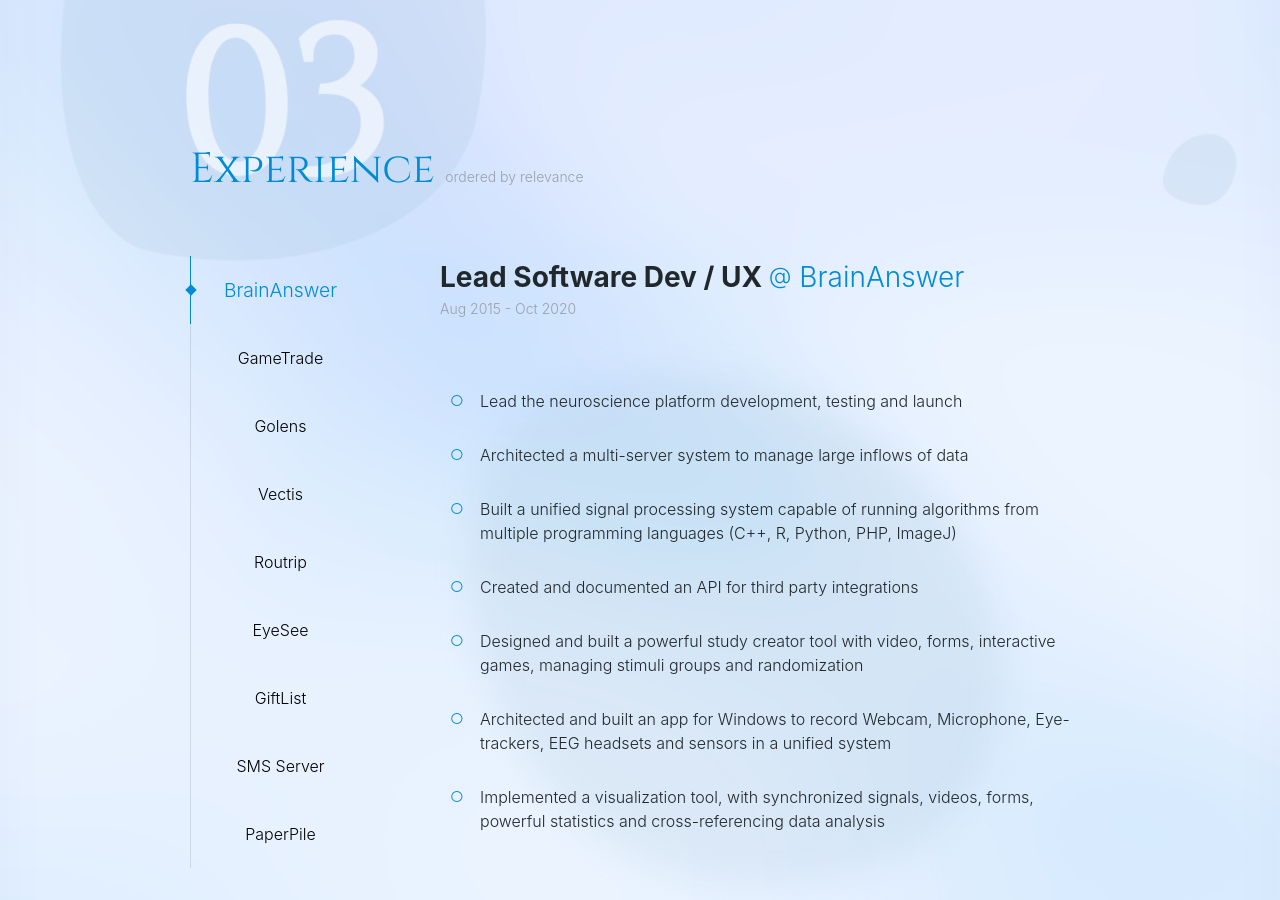
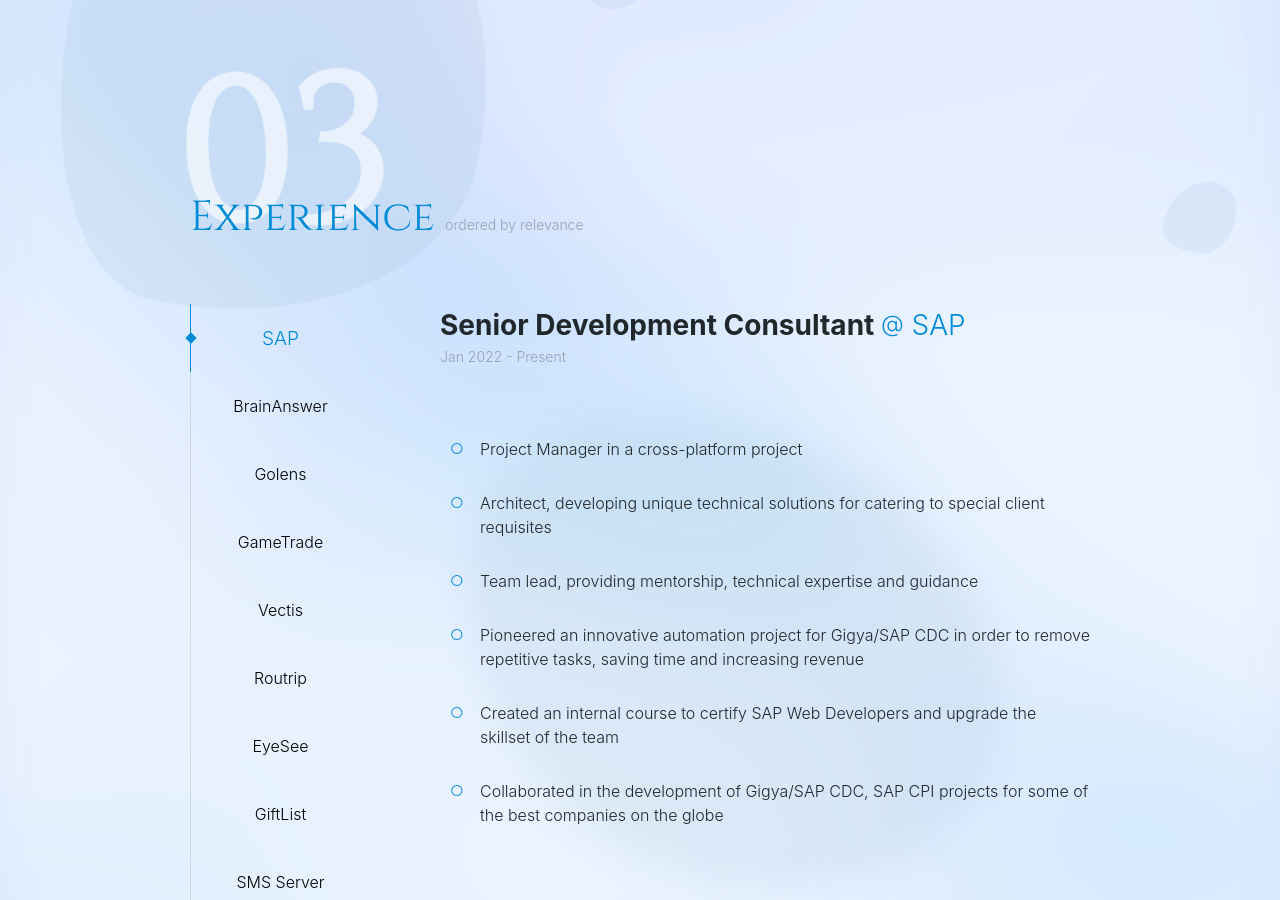
Before and after one commit to luismarques-io/luismarques-io.github.io, a Jekyll site: the page built from index.markdown, in a window 1280 px wide and 900 px high, scrolled down 2959 px. Built offline with Jekyll 4.4.1, drawn with Linux system fonts in a browser that asks for light colours; nearby versions of some CDN libraries; some web fonts are replaced; a script that is not in the unit is left out.

Commit message:
add SAP experience and skills

```diff
--- a/_data/experience.yml
+++ b/_data/experience.yml
@@ -1,7 +1,19 @@
+- company: SAP
+  url: https://sap.com/
+  range: Jan 2022 - Present
+  title: Senior Development Consultant
+  description:
+    - Project Manager in a cross-platform project
+    - Architect, developing unique technical solutions for catering to special client requisites
+    - Team lead, providing mentorship, technical expertise and guidance
+    - Pioneered an innovative automation project for Gigya/SAP CDC in order to remove repetitive tasks, saving time and increasing revenue
+    - Created an internal course to certify SAP Web Developers and upgrade the skillset of the team
+    - Collaborated in the development of Gigya/SAP CDC, SAP CPI projects for some of the best companies on the globe
+
 - company: BrainAnswer
   url: https://brainanswer.pt/
   range: Aug 2015 - Oct 2020
-  title: Lead Software Dev / UX
+  title: Lead Software Developer
   description:
     - Lead the neuroscience platform development, testing and launch
     # - Architected a multi-server system to manage large amounts of data transfer and processing
@@ -23,10 +35,21 @@
     - C++
     - C#
 
+- company: Golens
+  url: https://www.golens.com/
+  range: Nov 2020 - Dec 2021
+  title: Strategy & Operations Lead
+  description:
+    - Lead the operation from conception to a multi-country expansion
+    - Closely coordinated efforts of designers, programmers, marketeers and logistics experts
+    - Established and implemented the design language and branding
+    - Designed an innovative and interactive homepage widget menu to engage costumers
+    - Optimized the costumer path to minimize steps and distractions in order to maximize sales
+
 - company: GameTrade
   url: https://gametrade.pt/
   range: Apr 2014 - Nov 2016
-  title: Full Stack Software Dev / UX
+  title: Full Stack Software Developer
   description:
     - Built and shipped the marketplace as an MVP, continuing the development based on community suggestions
     - Developed the design language and user experience
@@ -36,21 +59,10 @@
     - Implemented a user transaction feedback system
     - Created a back-office to manage user badges, reviews, videos
 
-- company: Golens
-  url: https://www.golens.com/
-  range: Nov 2020 - Present
-  title: IT Specialist / UX
-  description:
-    - Lead the operation from conception to a multi-country expansion
-    - Closely coordinated efforts of designers, programmers, marketeers and logistics experts
-    - Established and implemented the design language and branding
-    - Designed an innovative and interactive homepage widget menu to engage costumers
-    - Optimized the costumer path to minimize steps and distractions in order to maximize sales
-
 - company: Vectis
   url: https://www.facebook.com/VectisOfficial
   range: Feb 2013 - Apr 2015
-  title: Software Developer / UX
+  title: Software Developer
   description:
     - Built uniquely innovative website and e-commerce experiences
     - Co-created a Web-Documentary with 3D navigation to raise awareness for the ecology in Portugal
@@ -59,7 +71,7 @@
 
 - company: Routrip
   range: Dec 2013 - Nov 2014
-  title: Full Stack Software Dev / UX
+  title: Full Stack Software Developer
   description:
     - Designed and built a smartphone app using Cordova with integrated QR codes and maps
     - Implemented a gamified touristic routes interface with points of interest and prizes for completion
@@ -68,7 +80,7 @@
 - company: EyeSee
   url: https://www.linkedin.com/company/eyesee-lda/
   range: Jun 2013 - Dec 2013
-  title: Front End Software Dev / UX
+  title: Front End Software Developer
   description:
     - Built a jQuery plugin to interact with the proprietary technology on any website
     - Developed a back-office to manage users, clients and contents of the technology
@@ -76,7 +88,7 @@
 
 - company: GiftList
   range: Feb 2012 - Jun 2013
-  title: Full Stack Software Dev / UX
+  title: Full Stack Software Developer
   description:
     - Developed a framework to synchronize data in real-time from the front-end to the database, using JavaScript and PHP
     - Built a crowdfunding system to share the costs of a gift to a friend
--- a/_data/skills.yml
+++ b/_data/skills.yml
@@ -18,6 +18,8 @@
     link: http://blazejs.org
   - name: Handlebars
     link: https://handlebarsjs.com
+  - name: Node.js
+    link: https://nodejs.org/
   - name: jQuery
 
 tools:
@@ -28,6 +30,8 @@
   - name: Meteor Up
     link: http://meteor-up.com
   - name: Azure/AWS
+  - name: Gigya/SAP CDC
+    link: https://help.sap.com/docs/SAP_CUSTOMER_DATA_CLOUD?locale=en-US
 
 design:
   - name: Sketch
```
